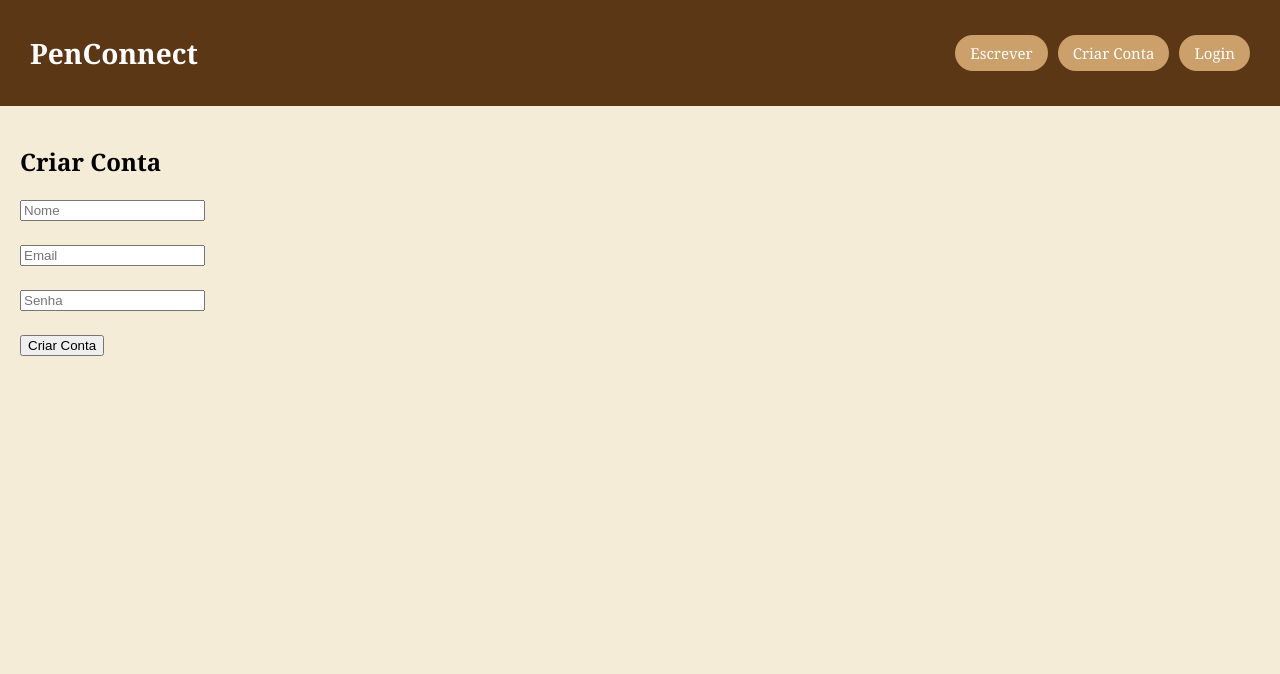
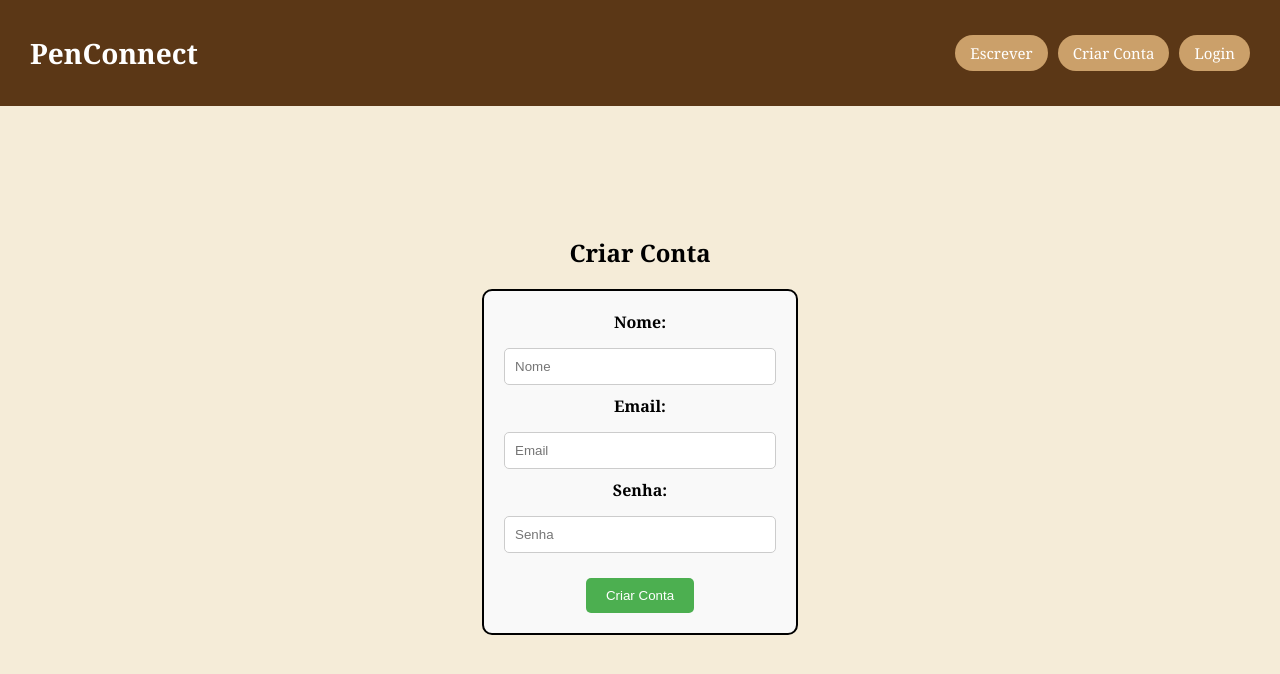
Before and after one commit to diogomador/PenConnect, a React (Vite) app in the folder frontend/: page /cadastro in a window 1280 px wide. Shown: the top 674 px of the page. Built offline with nearby package versions, Linux system fonts and the light colour scheme.

Commit message:
Cadastro e Login quase finalizados

```diff
--- /dev/null
+++ b/frontend/src/pages/Cadastro.css
@@ -0,0 +1,45 @@
+.div-form{
+    display: flex;
+    flex-direction: column;
+    align-items: center;
+    justify-content: center;
+    height: 80vh;
+}
+
+.form-cadastro{
+    display: flex;
+    flex-direction: column;
+    align-items: center;
+    justify-content: center;
+    border: 2px solid #000;
+    padding: 20px;
+    border-radius: 10px;
+    background-color: #f9f9f9;
+}
+
+.input-cadastro{
+    margin: 10px 0;
+    padding: 10px;
+    width: 250px;
+    border: 1px solid #ccc;
+    border-radius: 5px;
+}
+
+.button-cadastro{
+    margin-top: 15px;
+    padding: 10px 20px;
+    background-color: #4CAF50;
+    color: white;
+    border: none;
+    border-radius: 5px;
+    cursor: pointer;
+}
+
+.button-cadastro:hover{
+    background-color: #45a049;
+}
+
+.label-cadastro{
+    margin-bottom: 5px;
+    font-weight: bold;
+}
--- a/frontend/src/pages/Cadastro.jsx
+++ b/frontend/src/pages/Cadastro.jsx
@@ -1,12 +1,75 @@
+import "./Cadastro.css";
+import { useState } from "react";
+
 export default function Cadastro() {
+  const [nome, setNome] = useState("");
+  const [email, setEmail] = useState("");
+  const [senha, setSenha] = useState("");
+
+  async function handleCadastro(e) {
+    e.preventDefault();
+
+    const dados = {
+      nome,
+      username: email, // se sua API usa username no lugar de email
+      senha
+    };
+
+    try {
+      const response = await fetch("http://localhost:8000/usuarios/", {
+        method: "POST",
+        headers: { "Content-Type": "application/json" },
+        body: JSON.stringify(dados)
+      });
+
+      if (response.ok) {
+        alert("Conta criada com sucesso!");
+        setNome("");
+        setEmail("");
+        setSenha("");
+      } else {
+        alert("Erro ao criar conta");
+      }
+
+    } catch (error) {
+      console.error("Erro na requisição:", error);
+      alert("Erro ao conectar com o servidor.");
+    }
+  }
+
   return (
-    <div style={{ padding: "20px" }}>
+    <div className="div-form">
       <h2>Criar Conta</h2>
-      <form>
-        <input type="text" placeholder="Nome" /><br/><br/>
-        <input type="email" placeholder="Email" /><br/><br/>
-        <input type="password" placeholder="Senha" /><br/><br/>
-        <button>Criar Conta</button>
+      <form className="form-cadastro" onSubmit={handleCadastro}>
+
+        <label className="label-cadastro">Nome:</label>
+        <input
+          className="input-cadastro"
+          type="text"
+          placeholder="Nome"
+          value={nome}
+          onChange={(e) => setNome(e.target.value)}
+        />
+
+        <label className="label-cadastro">Email:</label>
+        <input
+          className="input-cadastro"
+          type="email"
+          placeholder="Email"
+          value={email}
+          onChange={(e) => setEmail(e.target.value)}
+        />
+
+        <label className="label-cadastro">Senha:</label>
+        <input
+          className="input-cadastro"
+          type="password"
+          placeholder="Senha"
+          value={senha}
+          onChange={(e) => setSenha(e.target.value)}
+        />
+
+        <button className="button-cadastro">Criar Conta</button>
       </form>
     </div>
   );
--- a/frontend/src/pages/Login.jsx
+++ b/frontend/src/pages/Login.jsx
@@ -1,11 +1,15 @@
+import "./Cadastro.css";
 export default function Login() {
   return (
-    <div style={{ padding: "20px" }}>
+    <div className="div-form">
       <h2>Login</h2>
-      <form>
-        <input type="email" placeholder="Email" /><br/><br/>
-        <input type="password" placeholder="Senha" /><br/><br/>
-        <button>Entrar</button>
+      <form className="form-cadastro">
+        <label htmlFor="email" className="label-cadastro">Email:</label>
+        <input className="input-cadastro" type="email" placeholder="Email" />
+
+        <label htmlFor="senha" className="label-cadastro">Senha:</label>
+        <input className="input-cadastro" type="password" placeholder="Senha" />
+        <button className="button-cadastro">Fazer Login</button>
       </form>
     </div>
   );
```
Also changed, not shown: 1 other file (tests, documents, lock files or other folders).
